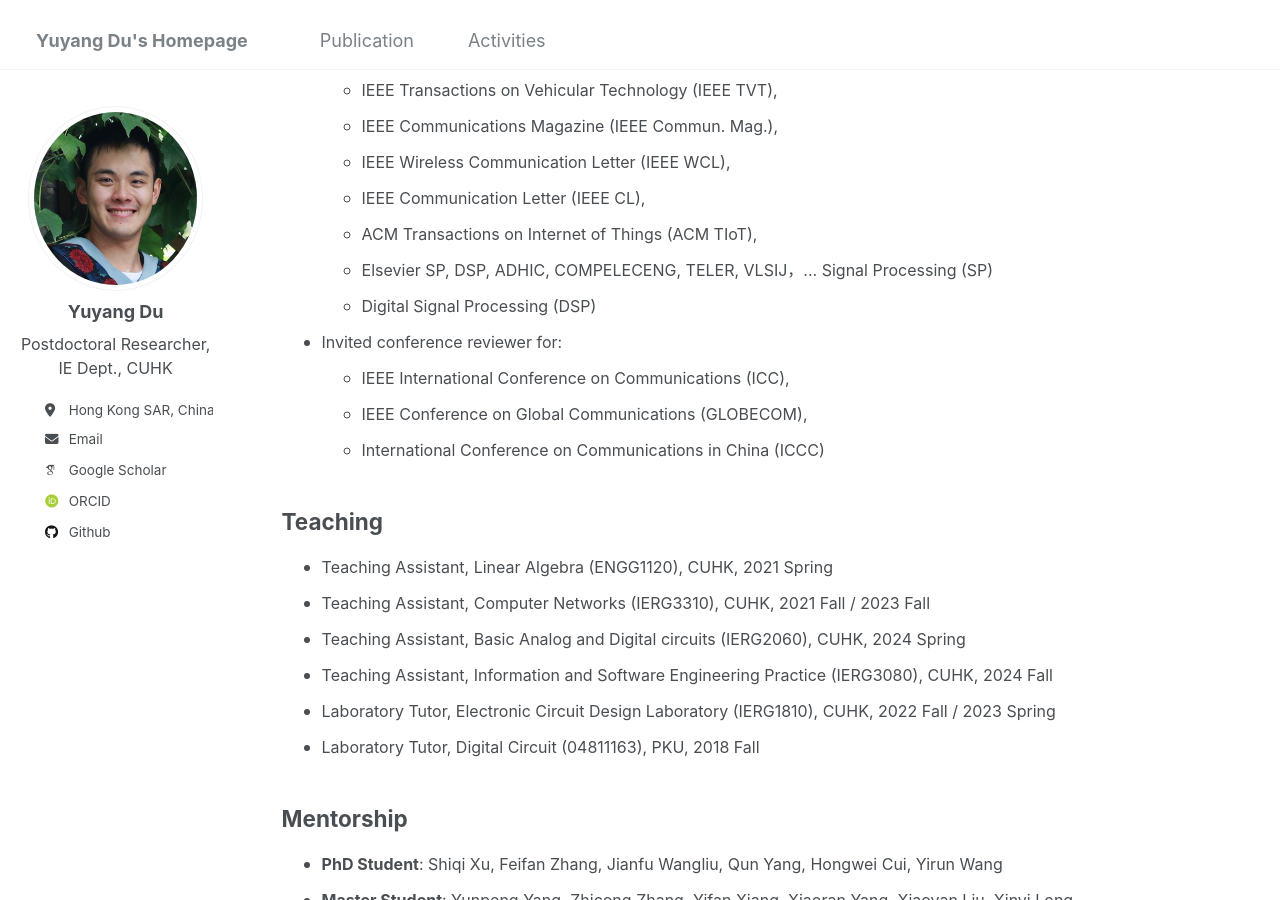
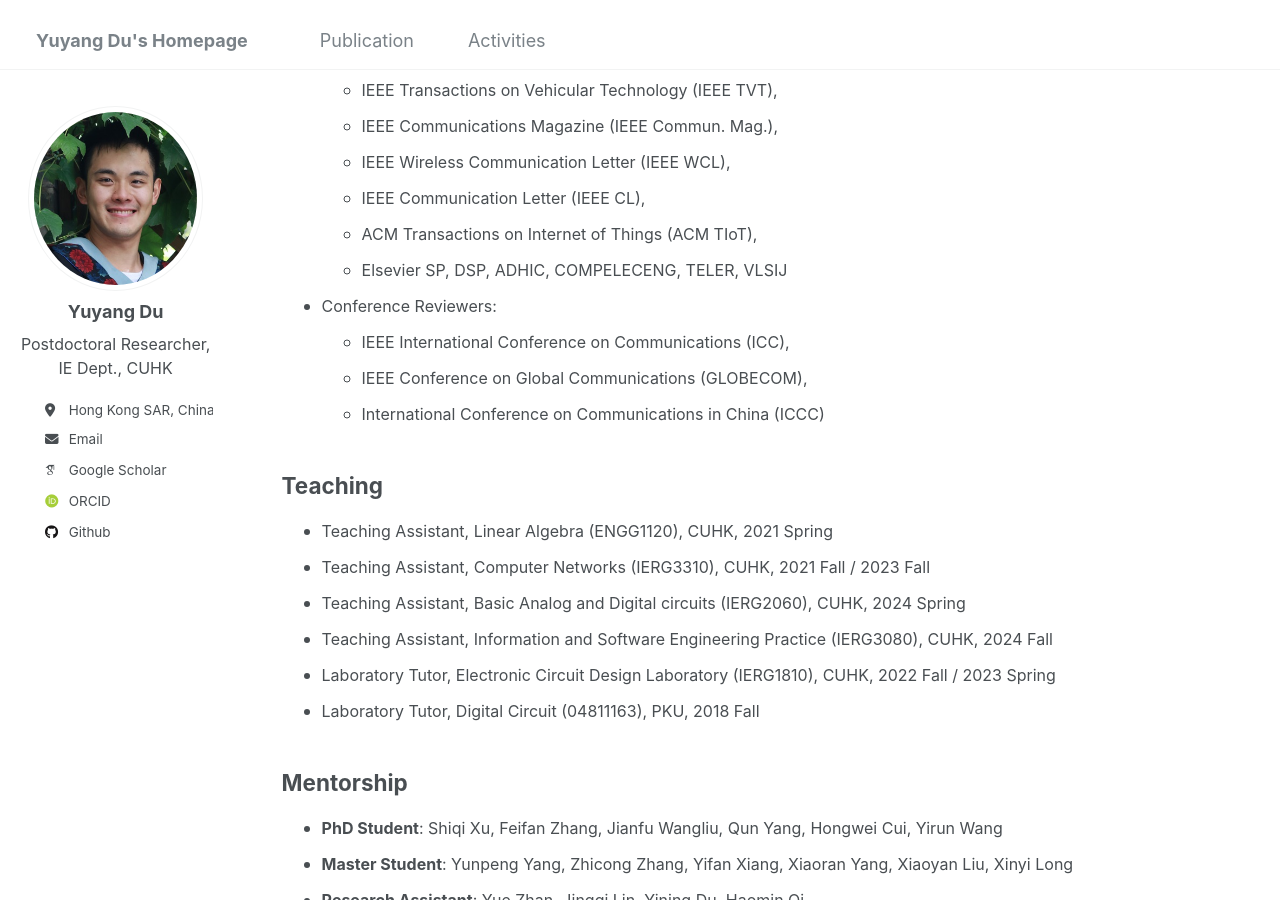
Before and after one commit to yuyangdu01/yuyangdu01.github.io, a Jekyll site: the page built from _pages/cv.md, in a window 1280 px wide and 900 px high, scrolled down 444 px. Built offline with Jekyll 4.4.1, drawn with Linux system fonts in a browser that asks for light colours; some web fonts are replaced.

Commit message:
Update cv.md

```diff
--- a/_pages/cv.md
+++ b/_pages/cv.md
@@ -23,10 +23,8 @@ Professional Service
   + <font size=3>IEEE Wireless Communication Letter (IEEE WCL),</font>
   + <font size=3>IEEE  Communication Letter (IEEE CL),</font>
   + <font size=3>ACM Transactions on Internet of Things (ACM TIoT),</font>
-  + <font size=3> Elsevier SP, DSP, ADHIC, COMPELECENG, TELER, VLSIJ，...
-  Signal Processing (SP)</font>
-  + <font size=3>Digital Signal Processing (DSP)</font>
-* <font size=3>Invited conference reviewer for:</font>
+  + <font size=3> Elsevier SP, DSP, ADHIC, COMPELECENG, TELER, VLSIJ
+* <font size=3>Conference Reviewers:</font>
   + <font size=3>IEEE International Conference on Communications (ICC),</font>
   + <font size=3>IEEE Conference on Global Communications (GLOBECOM),</font>
   + <font size=3>International Conference on Communications in China (ICCC)</font>
```
